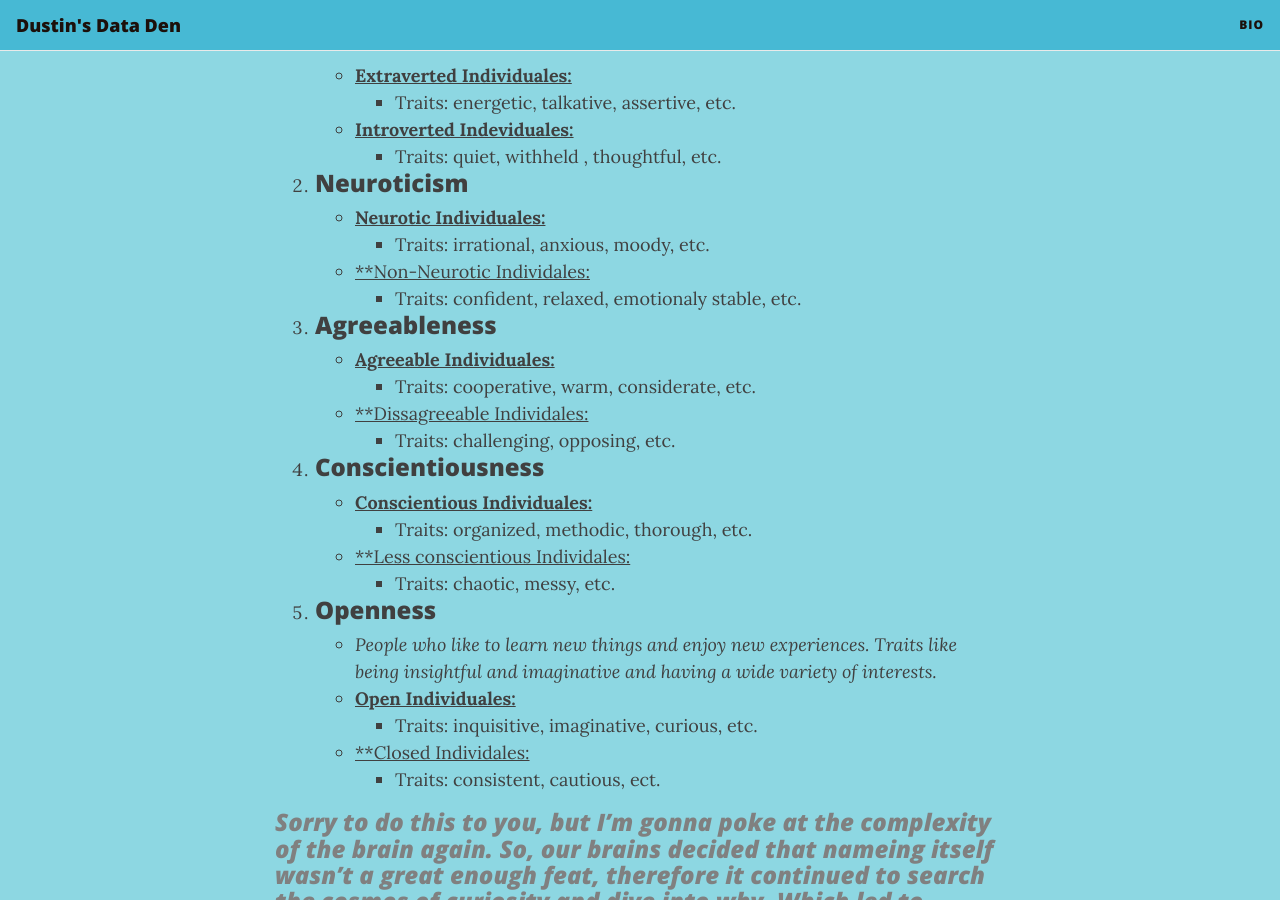
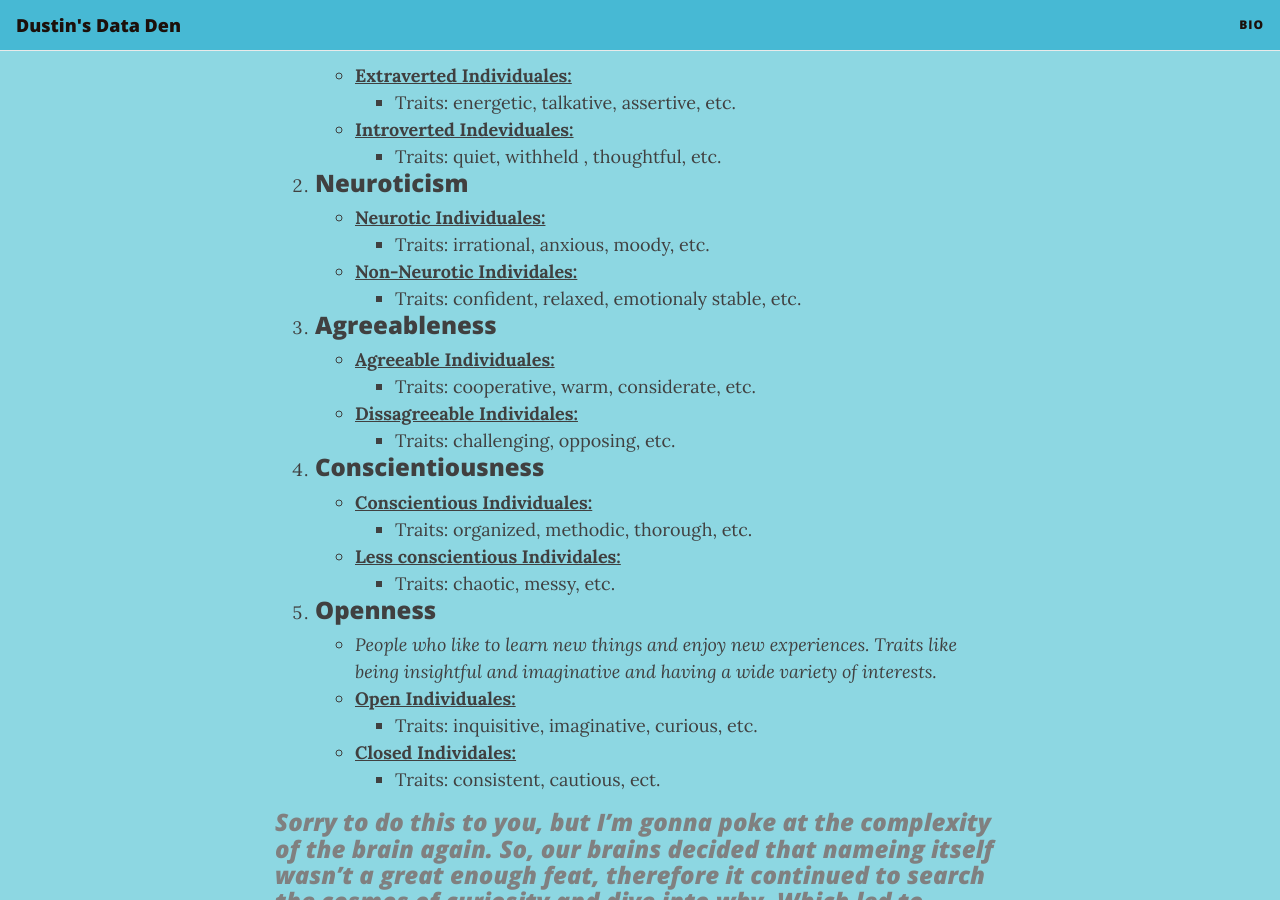
Before and after one commit to dustin-py/dustin-py.github.io, a Jekyll site: the page built from _posts/2020-06-23-myfirstpost.md, in a window 1280 px wide and 900 px high, scrolled down 601 px. Built offline with Jekyll 4.4.1, drawn with Linux system fonts in a browser that asks for light colours; nearby versions of some CDN libraries.

```diff
--- a/_posts/2020-06-23-myfirstpost.md
+++ b/_posts/2020-06-23-myfirstpost.md
@@ -22,23 +22,23 @@ comments: true
 1. ### **Neuroticism**
     - <ins>**Neurotic Individuales:**</ins>
          - Traits: irrational, anxious, moody, etc.
-    - <ins>**Non-Neurotic Individales:</ins>
+    - <ins>**Non-Neurotic Individales:**</ins>
          - Traits: confident, relaxed, emotionaly stable, etc.
 1. ### **Agreeableness**
     - <ins>**Agreeable Individuales:**</ins>
          - Traits: cooperative, warm, considerate, etc.
-    - <ins>**Dissagreeable Individales:</ins>
+    - <ins>**Dissagreeable Individales:**</ins>
          - Traits: challenging, opposing, etc.
 1. ### **Conscientiousness**
     - <ins>**Conscientious Individuales:**</ins>
          - Traits: organized, methodic, thorough, etc.
-    - <ins>**Less conscientious Individales:</ins>
+    - <ins>**Less conscientious Individales:**</ins>
          - Traits: chaotic, messy, etc.
 1. ### **Openness**
   - *People who like to learn new things and enjoy new experiences. Traits like being insightful and imaginative and having a wide variety of interests.*
     - <ins>**Open Individuales:**</ins>
          - Traits: inquisitive, imaginative, curious, etc.
-    - <ins>**Closed Individales:</ins>
+    - <ins>**Closed Individales:**</ins>
          - Traits: consistent, cautious, ect.
 
 
```
